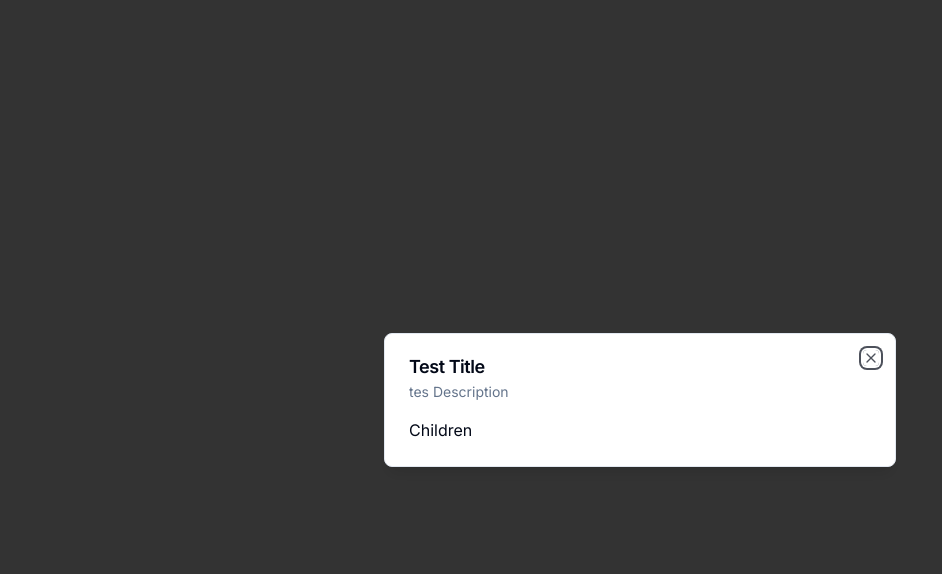
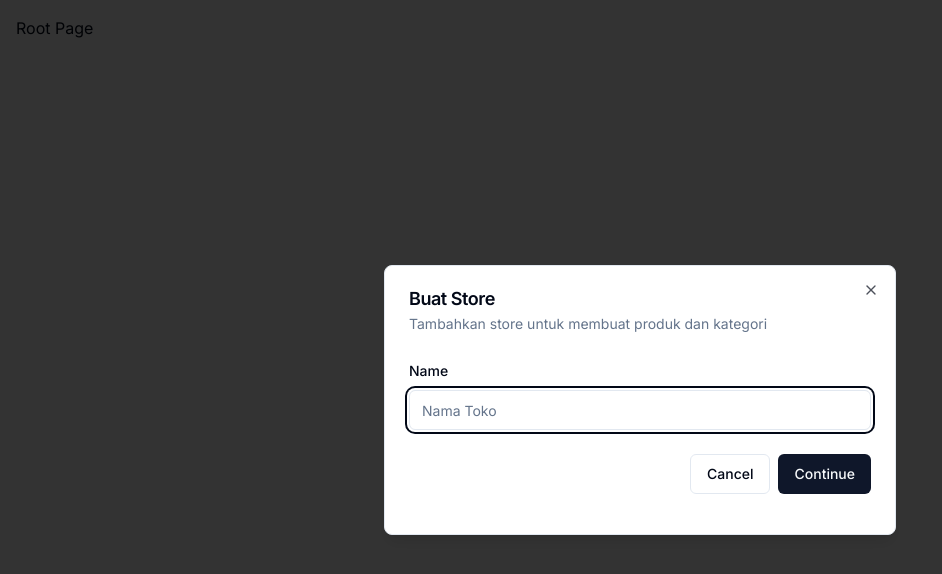
Before and after one commit to rantis-f/Ran_Store, a Next.js app in the folder website-admin/: page / in a window 1280 px wide. Shown: the top 574 px of the page, without its empty margins (0-942 px from the left). Built offline with nearby package versions, Linux system fonts and the light colour scheme.

Commit message:
Membuat tampilan form tambah toko

```diff
--- a/website-admin/app/(root)/page.tsx
+++ b/website-admin/app/(root)/page.tsx
@@ -2,15 +2,23 @@
 
 import { Button } from "@/components/ui/button";
 import Modal from "@/components/ui/modal";
+import { useStoreModal } from "@/hooks/use-store-modal";
 import { UserButton } from "@clerk/nextjs";
 import Image from "next/image";
+import { useEffect } from "react";
 
 const SetupPage = () => {
+  const onOpen = useStoreModal((state)=>state.onOpen)
+  const isOpen = useStoreModal((state)=>state.isOpen)
+
+  useEffect(()=>{
+    if(!isOpen){
+      onOpen()
+    }
+  }, [isOpen, onOpen])
   return (
     <div className="p-4">
-      <Modal title="Test Title" description="tes Description" isOpen onClose={() => { }}>
-        Children
-      </Modal>
+      Root Page
     </div>
   );
 }
--- a/website-admin/components/modals/store-modal.tsx
+++ b/website-admin/components/modals/store-modal.tsx
@@ -1,16 +1,69 @@
 'use client'
+
+import * as z from 'zod'
 
 import { useStoreModal } from "@/hooks/use-store-modal"
 import Modal from "../ui/modal"
+import { useForm } from 'react-hook-form'
+import { zodResolver } from '@hookform/resolvers/zod'
+import { Form, FormControl, FormField, FormItem, FormLabel, FormMessage } from '../ui/form'
+import { Input } from '../ui/input'
+import { Button } from '../ui/button'
+
+const formSchema = z.object({
+    name: z.string().min(1),
+})
+
+const onSubmit = async (values: z.infer<typeof formSchema>) => {
+    // TODO: Buat Toko
+    console.log(values);
+}
 
 export const StoreModal = () => {
     const storeModal = useStoreModal()
+
+    const form = useForm<z.infer<typeof formSchema>>({
+        resolver: zodResolver(formSchema),
+        defaultValues: {
+            name: "",
+        },
+    })
+
     return (
         <Modal title="Buat Store"
             description="Tambahkan store untuk membuat produk dan kategori"
             isOpen={storeModal.isOpen}
             onClose={storeModal.onClose}>
-            Store Form
+            <div>
+                <div className='space-y-4 py-2 pb-4'>
+                    <Form {...form}>
+                        <form onSubmit={form.handleSubmit(onSubmit)}>
+                            <FormField
+                                control={form.control}
+                                name='name'
+                                render={({ field }) => (
+                                    <FormItem>
+                                        <FormLabel>Name</FormLabel>
+                                        <FormControl>
+                                            <Input
+                                                placeholder='Nama Toko'
+                                                {...field}
+                                            />
+                                        </FormControl>
+                                        <FormMessage />
+                                    </FormItem>
+                                )}
+                            />
+                            <div className='pt-6 space-x-2 flex items-center justify-end w-full'>
+                                <Button variant={'outline'}
+                                    onClick={storeModal.onClose}
+                                >Cancel</Button>
+                                <Button type='submit'>Continue</Button>
+                            </div>
+                        </form>
+                    </Form>
+                </div>
+            </div>
         </Modal>
     )
 }
--- /dev/null
+++ b/website-admin/components/ui/form.tsx
@@ -0,0 +1,178 @@
+"use client"
+
+import * as React from "react"
+import * as LabelPrimitive from "@radix-ui/react-label"
+import { Slot } from "@radix-ui/react-slot"
+import {
+  Controller,
+  FormProvider,
+  useFormContext,
+  type ControllerProps,
+  type FieldPath,
+  type FieldValues,
+} from "react-hook-form"
+
+import { cn } from "@/lib/utils"
+import { Label } from "@/components/ui/label"
+
+const Form = FormProvider
+
+type FormFieldContextValue<
+  TFieldValues extends FieldValues = FieldValues,
+  TName extends FieldPath<TFieldValues> = FieldPath<TFieldValues>
+> = {
+  name: TName
+}
+
+const FormFieldContext = React.createContext<FormFieldContextValue | null>(null)
+
+const FormField = <
+  TFieldValues extends FieldValues = FieldValues,
+  TName extends FieldPath<TFieldValues> = FieldPath<TFieldValues>
+>({
+  ...props
+}: ControllerProps<TFieldValues, TName>) => {
+  return (
+    <FormFieldContext.Provider value={{ name: props.name }}>
+      <Controller {...props} />
+    </FormFieldContext.Provider>
+  )
+}
+
+const useFormField = () => {
+  const fieldContext = React.useContext(FormFieldContext)
+  const itemContext = React.useContext(FormItemContext)
+  const { getFieldState, formState } = useFormContext()
+
+  if (!fieldContext) {
+    throw new Error("useFormField should be used within <FormField>")
+  }
+
+  if (!itemContext) {
+    throw new Error("useFormField should be used within <FormItem>")
+  }
+
+  const fieldState = getFieldState(fieldContext.name, formState)
+
+  const { id } = itemContext
+
+  return {
+    id,
+    name: fieldContext.name,
+    formItemId: `${id}-form-item`,
+    formDescriptionId: `${id}-form-item-description`,
+    formMessageId: `${id}-form-item-message`,
+    ...fieldState,
+  }
+}
+
+type FormItemContextValue = {
+  id: string
+}
+
+const FormItemContext = React.createContext<FormItemContextValue | null>(null)
+
+const FormItem = React.forwardRef<
+  HTMLDivElement,
+  React.HTMLAttributes<HTMLDivElement>
+>(({ className, ...props }, ref) => {
+  const id = React.useId()
+
+  return (
+    <FormItemContext.Provider value={{ id }}>
+      <div ref={ref} className={cn("space-y-2", className)} {...props} />
+    </FormItemContext.Provider>
+  )
+})
+FormItem.displayName = "FormItem"
+
+const FormLabel = React.forwardRef<
+  React.ElementRef<typeof LabelPrimitive.Root>,
+  React.ComponentPropsWithoutRef<typeof LabelPrimitive.Root>
+>(({ className, ...props }, ref) => {
+  const { error, formItemId } = useFormField()
+
+  return (
+    <Label
+      ref={ref}
+      className={cn(error && "text-destructive", className)}
+      htmlFor={formItemId}
+      {...props}
+    />
+  )
+})
+FormLabel.displayName = "FormLabel"
+
+const FormControl = React.forwardRef<
+  React.ElementRef<typeof Slot>,
+  React.ComponentPropsWithoutRef<typeof Slot>
+>(({ ...props }, ref) => {
+  const { error, formItemId, formDescriptionId, formMessageId } = useFormField()
+
+  return (
+    <Slot
+      ref={ref}
+      id={formItemId}
+      aria-describedby={
+        !error
+          ? `${formDescriptionId}`
+          : `${formDescriptionId} ${formMessageId}`
+      }
+      aria-invalid={!!error}
+      {...props}
+    />
+  )
+})
+FormControl.displayName = "FormControl"
+
+const FormDescription = React.forwardRef<
+  HTMLParagraphElement,
+  React.HTMLAttributes<HTMLParagraphElement>
+>(({ className, ...props }, ref) => {
+  const { formDescriptionId } = useFormField()
+
+  return (
+    <p
+      ref={ref}
+      id={formDescriptionId}
+      className={cn("text-sm text-muted-foreground", className)}
+      {...props}
+    />
+  )
+})
+FormDescription.displayName = "FormDescription"
+
+const FormMessage = React.forwardRef<
+  HTMLParagraphElement,
+  React.HTMLAttributes<HTMLParagraphElement>
+>(({ className, children, ...props }, ref) => {
+  const { error, formMessageId } = useFormField()
+  const body = error ? String(error?.message ?? "") : children
+
+  if (!body) {
+    return null
+  }
+
+  return (
+    <p
+      ref={ref}
+      id={formMessageId}
+      className={cn("text-sm font-medium text-destructive", className)}
+      {...props}
+    >
+      {body}
+    </p>
+  )
+})
+FormMessage.displayName = "FormMessage"
+
+export {
+  useFormField,
+  Form,
+  FormItem,
+  FormLabel,
+  FormControl,
+  FormDescription,
+  FormMessage,
+  FormField,
+}
--- /dev/null
+++ b/website-admin/components/ui/input.tsx
@@ -0,0 +1,22 @@
+import * as React from "react"
+
+import { cn } from "@/lib/utils"
+
+const Input = React.forwardRef<HTMLInputElement, React.ComponentProps<"input">>(
+  ({ className, type, ...props }, ref) => {
+    return (
+      <input
+        type={type}
+        className={cn(
+          "flex h-10 w-full rounded-md border border-input bg-background px-3 py-2 text-base ring-offset-background file:border-0 file:bg-transparent file:text-sm file:font-medium file:text-foreground placeholder:text-muted-foreground focus-visible:outline-none focus-visible:ring-2 focus-visible:ring-ring focus-visible:ring-offset-2 disabled:cursor-not-allowed disabled:opacity-50 md:text-sm",
+          className
+        )}
+        ref={ref}
+        {...props}
+      />
+    )
+  }
+)
+Input.displayName = "Input"
+
+export { Input }
--- /dev/null
+++ b/website-admin/components/ui/label.tsx
@@ -0,0 +1,26 @@
+"use client"
+
+import * as React from "react"
+import * as LabelPrimitive from "@radix-ui/react-label"
+import { cva, type VariantProps } from "class-variance-authority"
+
+import { cn } from "@/lib/utils"
+
+const labelVariants = cva(
+  "text-sm font-medium leading-none peer-disabled:cursor-not-allowed peer-disabled:opacity-70"
+)
+
+const Label = React.forwardRef<
+  React.ElementRef<typeof LabelPrimitive.Root>,
+  React.ComponentPropsWithoutRef<typeof LabelPrimitive.Root> &
+    VariantProps<typeof labelVariants>
+>(({ className, ...props }, ref) => (
+  <LabelPrimitive.Root
+    ref={ref}
+    className={cn(labelVariants(), className)}
+    {...props}
+  />
+))
+Label.displayName = LabelPrimitive.Root.displayName
+
+export { Label }
--- a/website-admin/middleware.ts
+++ b/website-admin/middleware.ts
@@ -1,6 +1,6 @@
 import { clerkMiddleware, createRouteMatcher } from '@clerk/nextjs/server'
 
-const isPublicRoute = createRouteMatcher(['/sign-in(.*)' , '/sign-up(.*)'])
+const isPublicRoute = createRouteMatcher(['/sign-in(.*)' , '/sign-up(.*)', '/api/(.*)'])
 
 export default clerkMiddleware(async (auth, req) => {
   if (!isPublicRoute(req)) {
--- a/website-admin/package.json
+++ b/website-admin/package.json
@@ -10,7 +10,9 @@
   },
   "dependencies": {
     "@clerk/nextjs": "^6.35.5",
+    "@hookform/resolvers": "^5.2.2",
     "@radix-ui/react-dialog": "^1.1.15",
+    "@radix-ui/react-label": "^2.1.8",
     "@radix-ui/react-slot": "^1.2.4",
     "class-variance-authority": "^0.7.1",
     "clsx": "^2.1.1",
@@ -18,8 +20,10 @@
     "next": "^16.0.5",
     "react": "^19.2.0",
     "react-dom": "^19.2.0",
+    "react-hook-form": "^7.67.0",
     "tailwind-merge": "^3.4.0",
     "tailwindcss-animate": "^1.0.7",
+    "zod": "^4.1.13",
     "zustand": "^5.0.8"
   },
   "devDependencies": {
```
Also changed, not shown: 1 other file (tests, documents, lock files or other folders).
